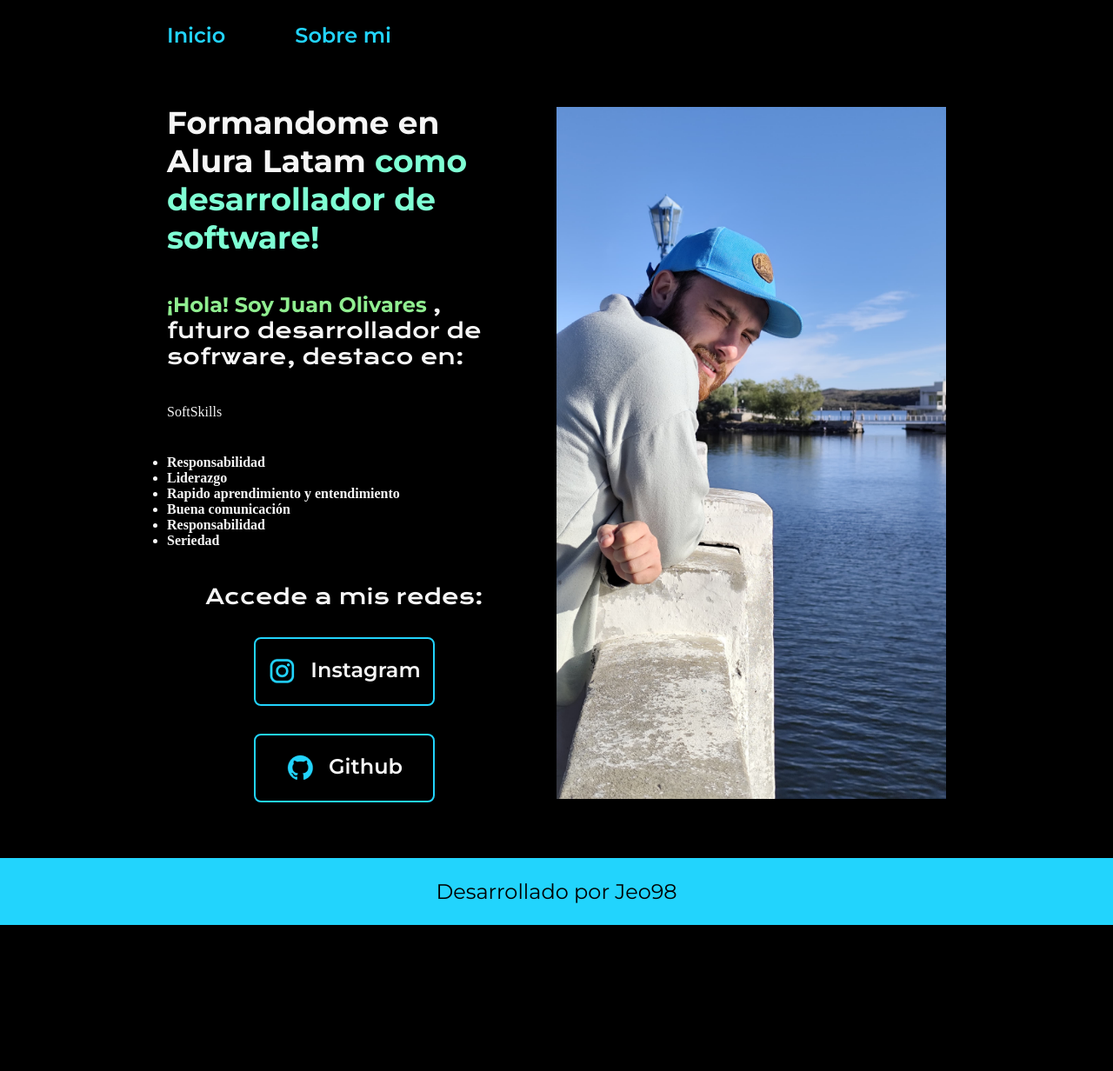
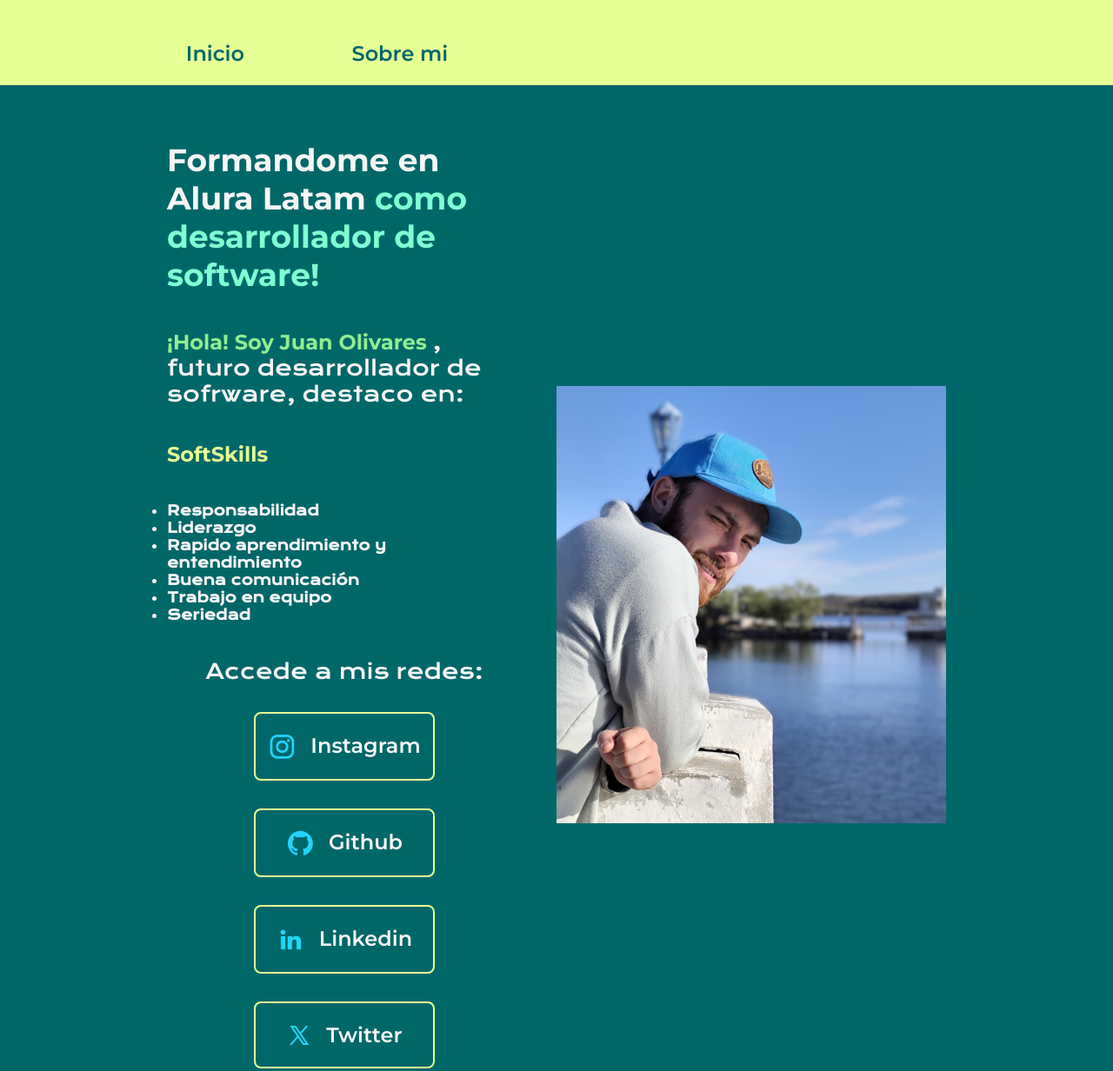
Before and after one commit to Jeo98/portafolio, a plain HTML site: page index.html in a window 1280 px wide. Shown: the top 1232 px of the page at 87% size. Before the commit the page ends 1064 px from the top, so only its background shows below. Drawn offline with nearby package versions, Linux system fonts and the light colour scheme.

Commit message:
personalizacion pagina portafolio

```diff
--- a/index.html
+++ b/index.html
@@ -21,23 +21,27 @@
 
             <p class="presentacion__contenido_texto"> <strong class="nombre-persona">¡Hola! Soy Juan Olivares </strong>, futuro desarrollador de sofrware, destaco en:
             </p> <!--para hacer comentarios-->
-            <p class="presentacion_softskills">SoftSkills</p>
+            <h3 class="presentacion_softskills">SoftSkills</h3>
             <ul class="presentacion__lista_softskills">
               <li><strong>Responsabilidad</strong></li>
               <li><strong>Liderazgo</strong></li>
               <li><strong>Rapido aprendimiento y entendimiento</strong></li>
               <li><strong>Buena comunicación</strong></li>
-              <li><strong>Responsabilidad</strong></li>
+              <li><strong>Trabajo en equipo</strong></li>
               <li><strong>Seriedad</strong></li>
             </ul>
+
             <div class="presentacion__enlaces">
                 <h2 class="presentacion__enlaces_subtituloRedes">Accede a mis redes:</h2>
-                <a class="presentacion__enlaces_links"  href= "https://www.instagram.com/juanevaristoo"><img src="imagenes/instagram.png" alt="logo de instagram">  Instagram </a>
+                <a class="presentacion__enlaces_links" href= "https://www.instagram.com/juanevaristoo"><img src="imagenes/instagram.png" alt="logo de instagram">  Instagram </a>
                 <a class="presentacion__enlaces_links" href="https://github.com/Jeo98" ><img src="imagenes/github.png" alt="logo de github"> Github</a>
-            </div>
+                <a class="presentacion__enlaces_links" href="https://www.linkedin.com/in/juan-evaristo-olivares/"><img src="imagenes/linkedin.png" alt="logo de linkedin">Linkedin</a>
+                <a class="presentacion__enlaces_links" href="https://x.com/98jeo"><img src="imagenes/twitter-novo.png" alt="logo de twitter(X)">Twitter</a>
+              </div>
+
           </section>
 
-      <img class="imagen-perfil" src="imagenes/jeo3.jpg">
+      <img class="imagen-perfil" src="imagenes/jeo4.jpg">
     </main>
 
     <footer class="footer">
--- a/style/style.css
+++ b/style/style.css
@@ -1,7 +1,7 @@
         @import url('https://fonts.googleapis.com/css2?family=Krona+One&family=Montserrat:ital,wght@0,100..900;1,100..900&display=swap');
 
 :root{
-    --color-primario:#000000;
+    --color-primario:#006769;
     --color-secundario:#f6f6f6;
     --color-terciario:#22d4fd;
     --fuente-Montserrat:"Montserrat", sans serif;
@@ -20,6 +20,7 @@
     padding-right: 0%;
     padding-bottom: 0%;
     padding-left: 15%;
+    background-color: #E6FF94;
 }
 
 .header__menu{
@@ -34,6 +35,9 @@ font-size: 1.5rem;
 font-weight: 600;
 color: var(--color-terciario);
 text-decoration: none;
+color: #006769;
+display: center;
+padding: 2%;
 
 }
 
@@ -83,6 +87,23 @@ body{
     font-family: var(--fuente-KRONA);
 
 }
+.presentacion_softskills{
+
+font-size: 1.5rem;
+font-family: var(--fuente-Montserrat);
+color: #E6FF94;
+}
+
+.presentacion__lista_softskills{
+
+    font-size: 1rem;
+    font-family: var(--fuente-KRONA);
+
+    display: flex;
+    justify-content: center;
+    flex-direction: column;
+
+}
 
 .presentacion__enlaces{
 
@@ -107,7 +128,7 @@ body{
     font-weight: 600;
     text-decoration: none;
     color: var(--color-secundario);
-    border: 2px solid var(--color-terciario);
+    border: 2px solid #E6FF94;
     display: flex; /* alinea los objetos de una clase*/
     justify-content: center; /** centra los objetos*/
     gap: 16px;
@@ -120,8 +141,8 @@ body{
 }
 .presentacion__enlaces_links:hover{
 
-    background-color: var(--color-primario);
-
+    background-color: #40A578;
+    color: #E6FF94;
 }
 
 .presentacion__enlaces_subtituloRedes{
@@ -135,7 +156,7 @@ body{
     font-family: var(--fuente-Montserrat);
     font-size: 1.5rem;
     font-weight: 400;
-    background-color: var(--color-terciario);
+    background-color: var(--color-secundario);
     padding: 1.5rem;
     text-align: center;
 
```
Also changed, not shown: imagenes/Linkedin-Logo-2048x1280.png (added), imagenes/jeo4.jpg (added).
